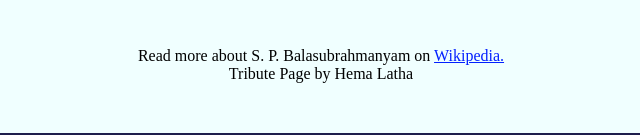
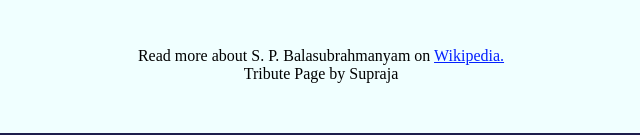
Before and after one commit to Suprajathutukuri/OIBSIP_TASK2, a plain HTML site: page index.html in a window 1280 px wide. Shown: the part 1244-1379 px from the top of the page, 309-949 px from the left. Drawn offline with Linux system fonts and the light colour scheme.

Commit message:
Update index.html

```diff
--- a/index.html
+++ b/index.html
@@ -64,7 +64,7 @@
                 Read more about S. P. Balasubrahmanyam on
                 <a href="https://en.wikipedia.org/wiki/S._P._Balasubrahmanyam">Wikipedia.</a>
                 <br>
-                Tribute Page by Hema Latha
+                Tribute Page by Supraja
             </p>
         </footer>
     </div>
```
